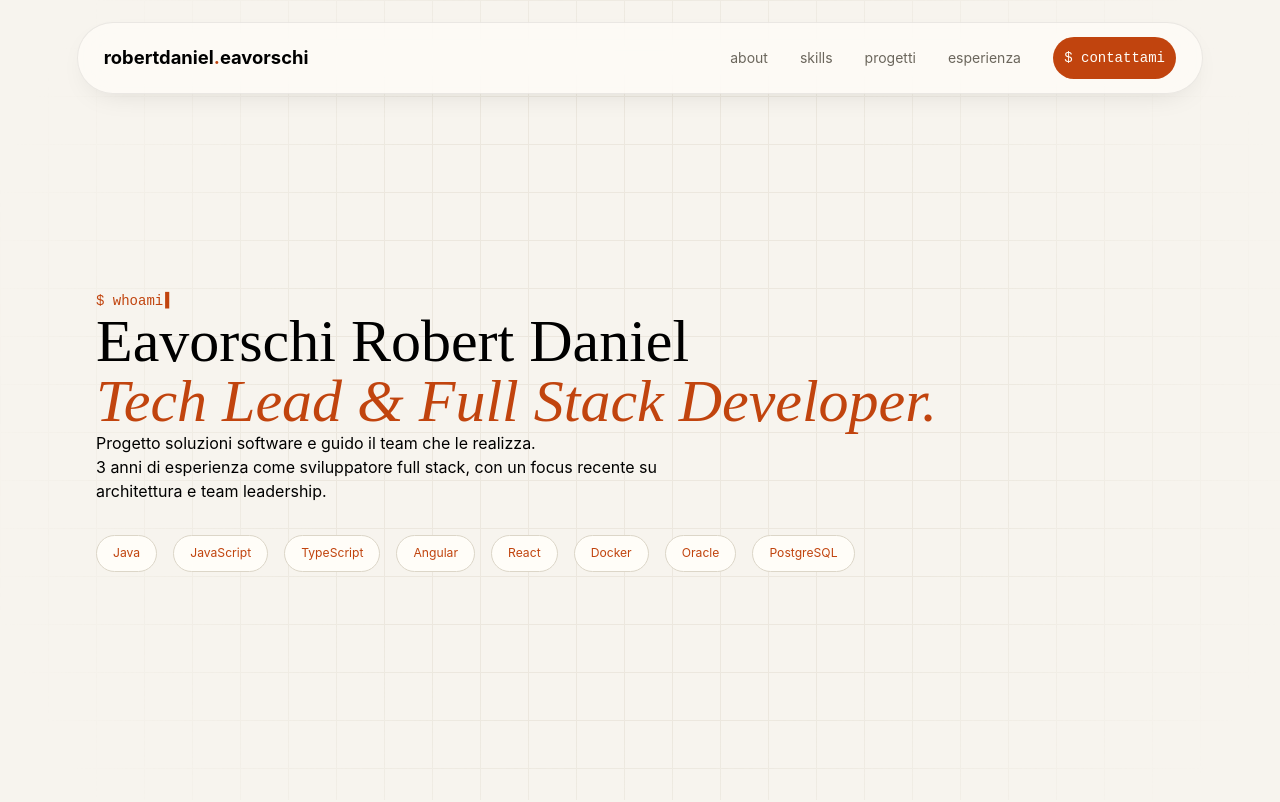
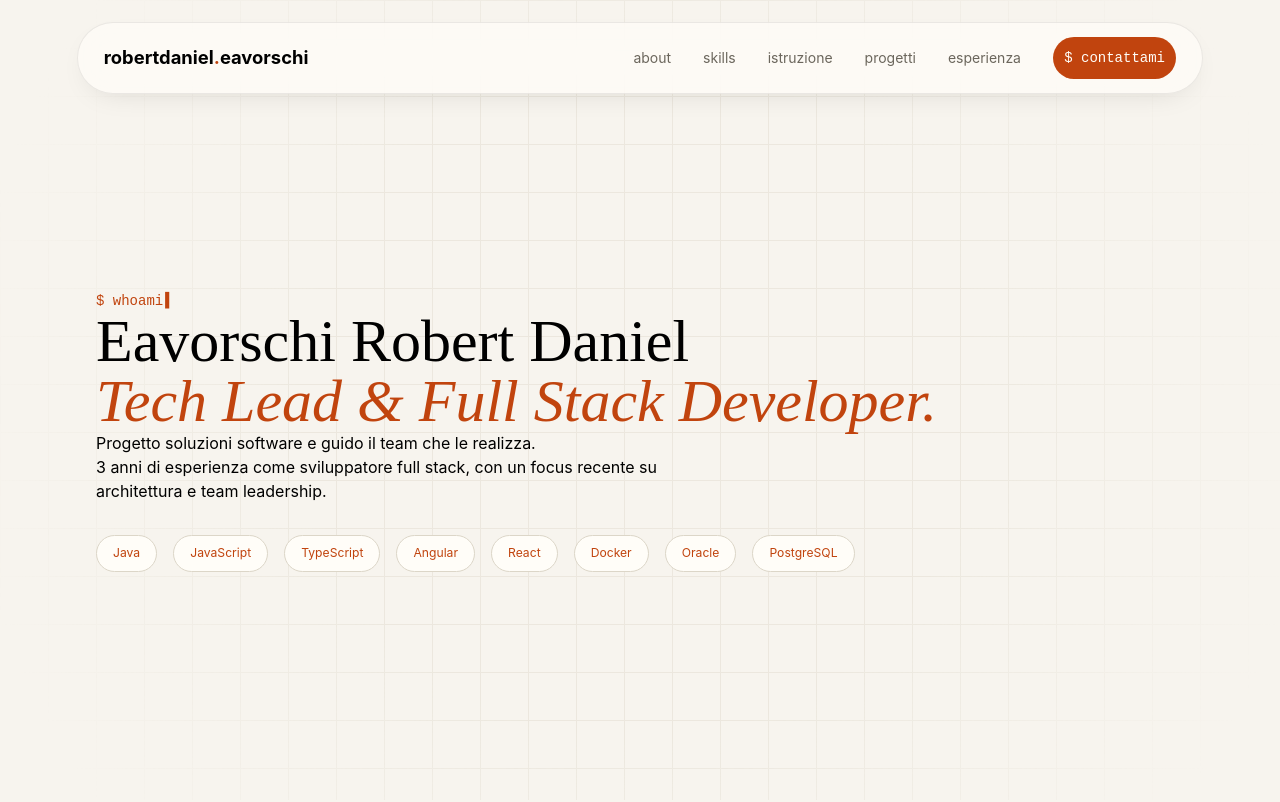
Before and after one commit to EavorschiRobert/portfolio, a React app: page / in a window 1280 px wide. Shown: the top 802 px of the page. Built offline with nearby package versions, Linux system fonts and the light colour scheme; the HTML template or start-up script is replaced by a standard one.

Commit message:
feat(competenze): add competenze section

```diff
--- a/src/constants/navbar-links.ts
+++ b/src/constants/navbar-links.ts
@@ -10,6 +10,10 @@ export const navbarLinks: NavbarLinks[] = [
         url: '#skills',
     },
     {
+        title: 'istruzione',
+        url: '#education',
+    },
+    {
         title: 'progetti',
         url: '#progetti',
     },
```
